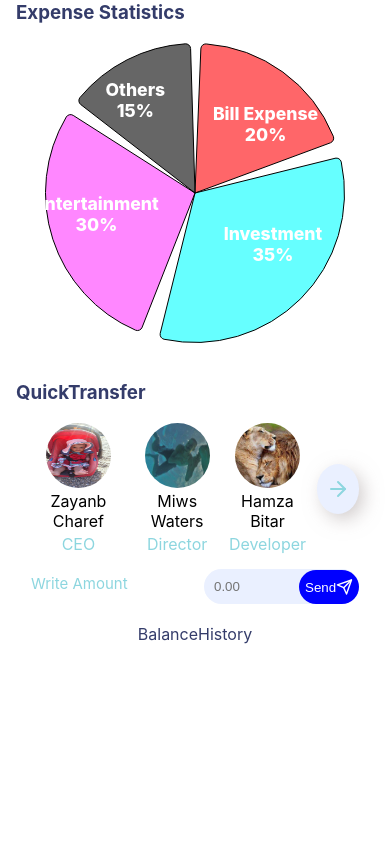
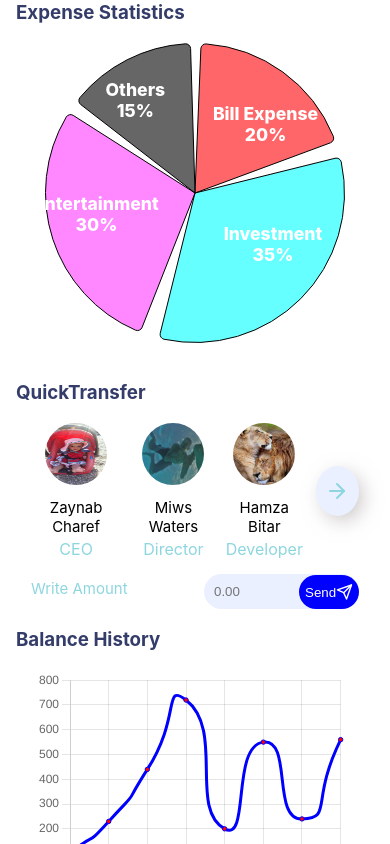
Before and after one commit to mizou9494/UI_Bank_Dashboard, a React (Create React App) app: page / in a window 390 px wide. Shown: the part 1156-2000 px from the top of the page. Before the commit the page ends 1800 px from the top, so only its background shows below. Built offline with nearby package versions, Linux system fonts and the light colour scheme.

Commit message:
Finished the overview page on mobile viewport

```diff
--- a/src/components/BalanceHistory/BalanceHistory.js
+++ b/src/components/BalanceHistory/BalanceHistory.js
@@ -1,13 +1,50 @@
 import React from 'react';
 
 import styled from 'styled-components';
+import {Balance_History} from '../../data';
+
+import LineChart from '../LineChart/LineChart';
 
 function BalanceHistory() {
-  return <Wrapper>BalanceHistory</Wrapper>
+  const [data, setData] = React.useState({
+    labels: Balance_History.labels,
+    datasets: [{
+      label: 'Balance History',
+      data: Balance_History.data,
+      fill: false,
+      backgroundColor: 'green',
+      borderColor: 'blue',
+      tension: .8,
+      pointBackgroundColor: 'red',
+      pointHoverBackgroundColor: 'white',
+      showPoints: false,
+      hoverBorderColor: 'red',
+      radius: 2.2
+      // indexAxis: 'y'
+    }]
+  });
+
+  return (
+    <>
+      <SectionHead>
+        <h3>Balance History</h3>
+      </SectionHead>
+      <Wrapper>
+        <LineChart data={data} />
+      </Wrapper>
+    </>
+  )
 }
 
 const Wrapper = styled.div`
-  margin-top: 20px;
+  padding: 0 20px 50px 20px;
+`
+
+const SectionHead = styled.div`
+  //  margin-top: 20px;
+  width: 100%;
+  display: flex;
+  justify-content: flex-start;
 `
 
 export default BalanceHistory;
--- a/src/components/Header/Header.js
+++ b/src/components/Header/Header.js
@@ -24,10 +24,10 @@ function Header({children}) {
             <StyledInput placeholder="Search for something" />
           </SearchContainer>
           <IconWrapper>
-            <Bell color='red' />
+            <Settings />
           </IconWrapper>
           <IconWrapper>
-            <Settings />
+            <Bell color='red' />
           </IconWrapper>
           <LaptopAvatar alt="avatar" src="/images/avatar-stephen-abebe.jpg"></LaptopAvatar>
         </RightNavPart>
@@ -106,7 +106,7 @@ const SearchContainer = styled.div`
 const StyledInput = styled.input`
   width: 100%;
   padding: 8px 8px 8px 48px;
-  border-radius: 50%;
+  border-radius: 50px;
   outline: none;
   border: none;
   background-color: transparent;
--- /dev/null
+++ b/src/components/LineChart/LineChart.js
@@ -0,0 +1,21 @@
+import React from 'react';
+
+import { Line } from 'react-chartjs-2';
+
+function LineChart({ data }) {
+  return (
+    <Line
+      data={data}
+      options={{
+        plugins: {
+          legend: {
+            display: false
+          }
+        }
+      }}
+      height={200}
+    />
+  )
+}
+
+export default LineChart;
--- /dev/null
+++ b/src/components/LineChart/index.js
@@ -0,0 +1,2 @@
+export * from './LineChart';
+export { default } from './LineChart';
--- a/src/components/QuickTransfer/QuickTransfer.js
+++ b/src/components/QuickTransfer/QuickTransfer.js
@@ -100,13 +100,15 @@ const TransferButton = styled.button`
 
 const EmployeeName = styled.div`
   color: black;
+  font-size: 15px;
 `
 
 const Avatar = styled.img`
   border-radius: 50%;
   display: block;
-  width: 65px;
-  height: 65px;
+  width: 62px;
+  height: 62px;
+  margin-bottom: 10px;
 `
 
 const AvatarColumn = styled.div`
@@ -120,7 +122,7 @@ const AvatarSection = styled.div`
   display: flex;
   justify-content: flex-start;
   align-items: center;
-  gap: 10px;
+  gap: 13px;
 `
 
 const SectionHead = styled.div`
--- a/src/components/WeeklyActivity/WeeklyActivity.js
+++ b/src/components/WeeklyActivity/WeeklyActivity.js
@@ -4,8 +4,6 @@ import { Data } from '../../data';
 
 import styled from 'styled-components';
 import BarChart from '../BarChart/BarChart';
-import PolarChart from '../PolarChart/PolarChart';
-import PieChart from '../PieChart/PieChart';
 
 function WeeklyActivity() {
   const [chartData, setChartData] = React.useState({
--- a/src/data.js
+++ b/src/data.js
@@ -32,7 +32,7 @@ export const Data = {
 export const Employees = [
     {
         id: 1,
-        name: 'Zayanb Charef',
+        name: 'Zaynab Charef',
         position: 'CEO',
         src: '/images/zaynab.jpg'
     },
@@ -49,6 +49,11 @@ export const Employees = [
         src: '/images/hamza.jpg'
     }
 ]
+
+export const Balance_History = {
+  labels: ['Jul', 'Aug', 'Sep', 'Oct', 'Nov', 'Dec', 'Jan', 'Feb'],
+  data: [100, 230, 440, 720, 200, 550, 240, 560]
+}
 
 export const ExpenseData = {
     labels: ['Sat', 'Sun', 'Mon', 'Tue'],
```
